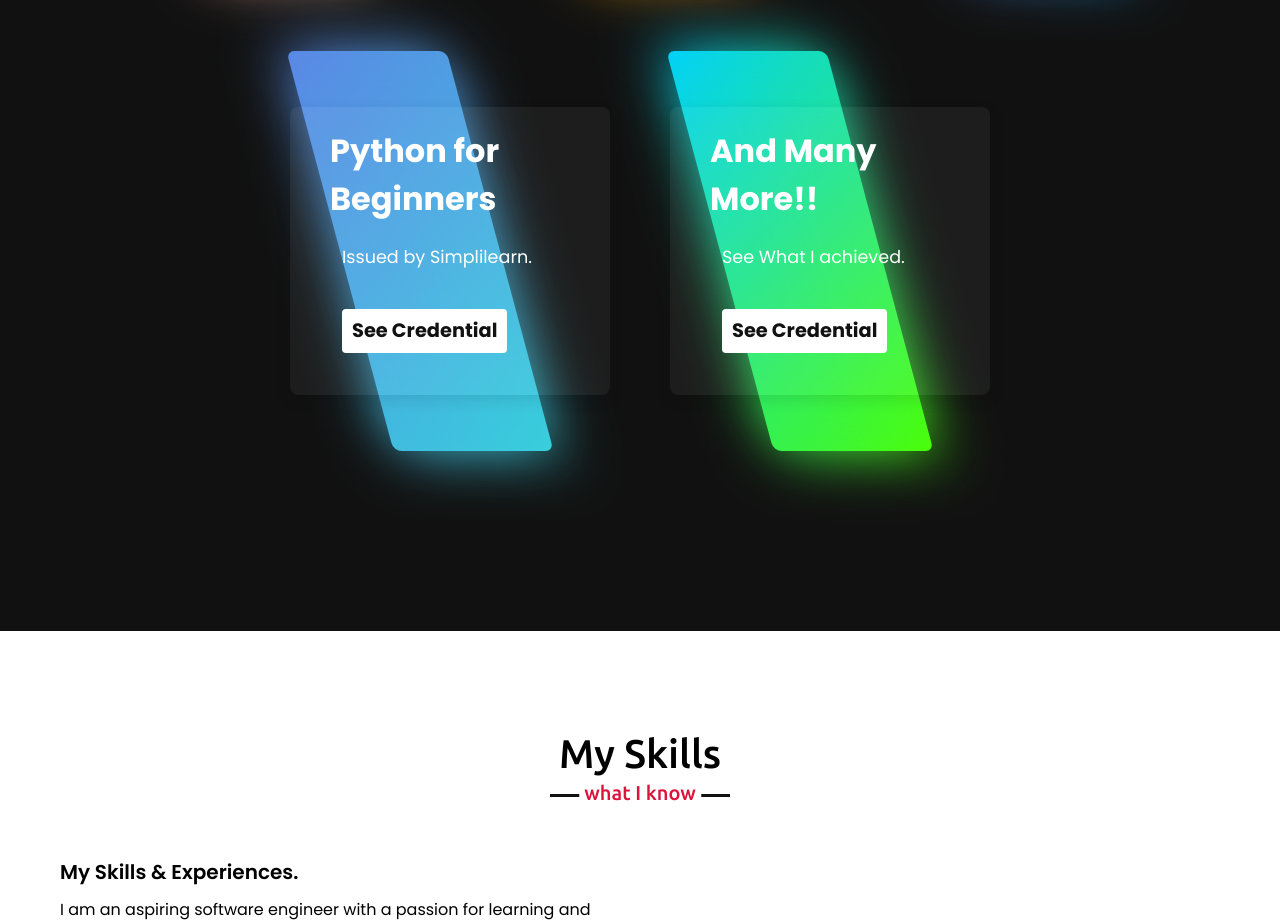
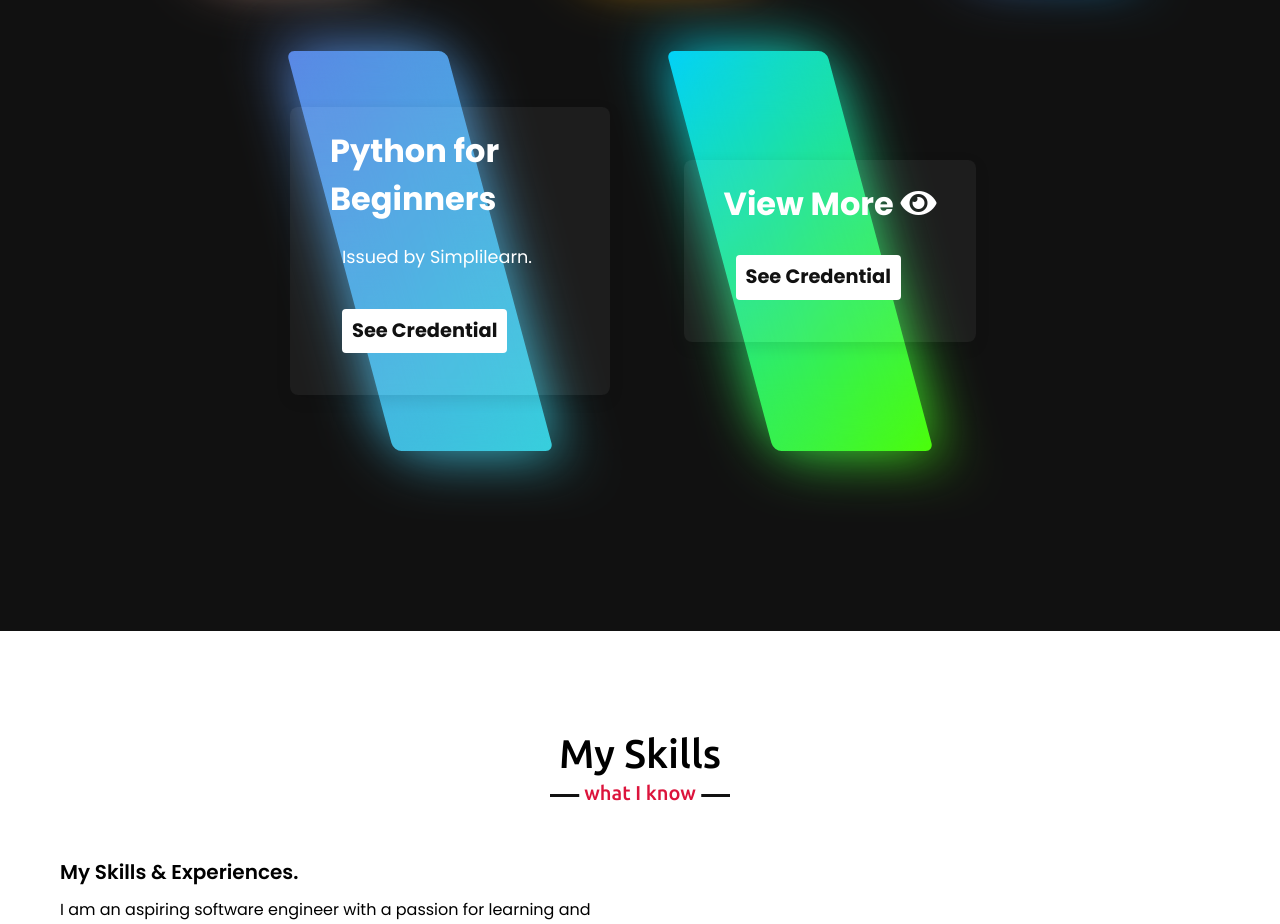
Before and after one commit to DebajyotiTalukder2001/portfolio.github.io, a plain HTML site: page index.html in a window 1280 px wide. Shown: the part 4240-5164 px from the top of the page. Drawn offline with nearby package versions, Linux system fonts and the light colour scheme.

Commit message:
My Portfolio Website

```diff
--- a/index.html
+++ b/index.html
@@ -337,8 +337,8 @@
             <div class="box">
                 <span id="seventh"></span>
                 <div class="content">
-                    <h2>And Many More!!</h2>
-                    <p>See What I achieved.</p>
+                    <h2>View More <i class="fas fa-eye"></i></h2>
+
                     <p><a href="https://drive.google.com/drive/folders/1t6InG1ZhlLW2o417y77QYX5tCw_aALiV"
                             target="_blank">See Credential</a></p>
                 </div>
```
Also changed, not shown: 1 other file.
